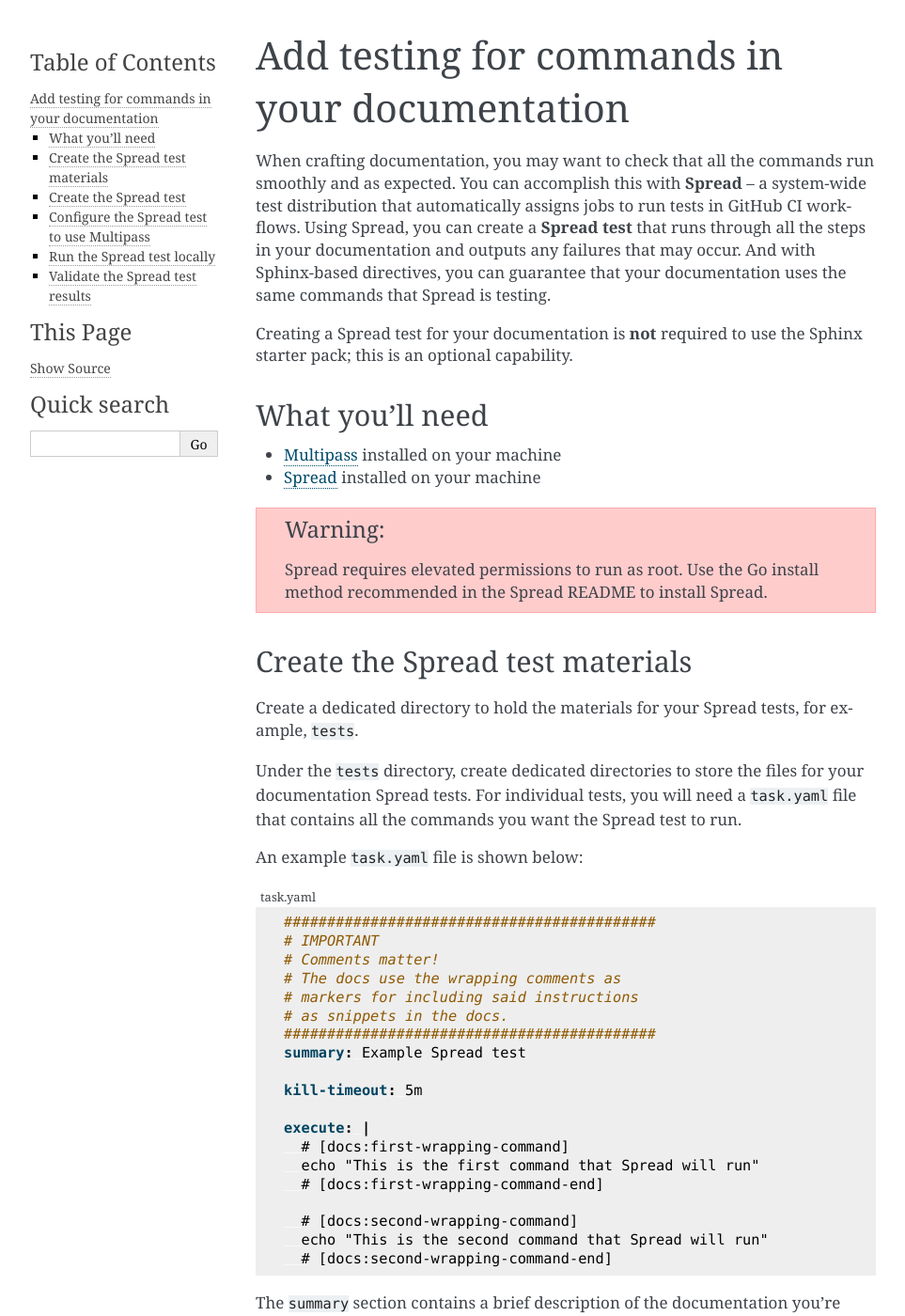
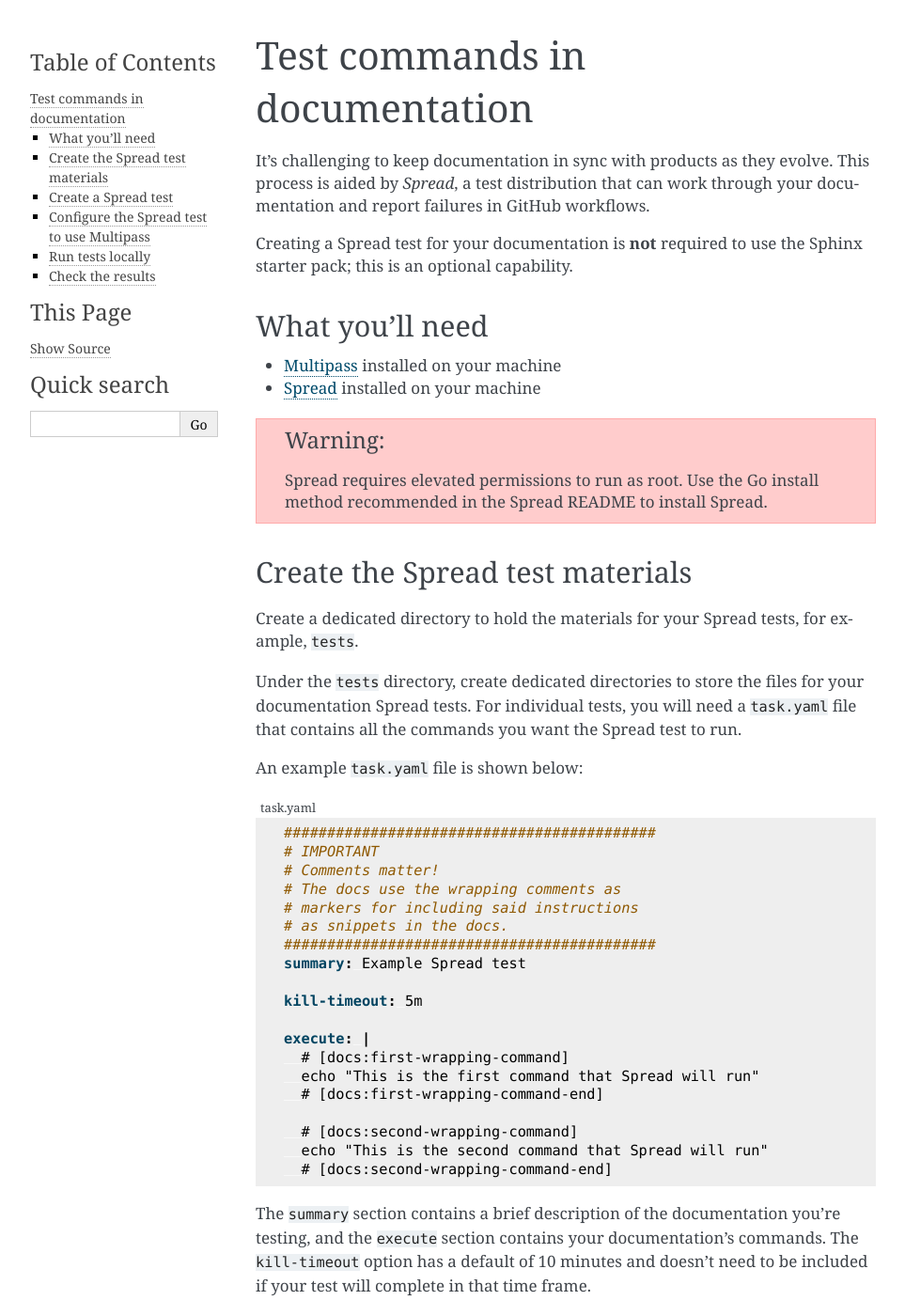
Before and after one commit to canonical/sphinx-docs-starter-pack, a Sphinx documentation site: the page built from docs/how-to/add-documentation-testing.rst, in a window 1280 px wide and 1400 px high. Shown: the whole window at 94% size, without its empty margins (148-1111 px from the left). Built offline with Sphinx 7.4.7, drawn with Linux system fonts in a browser that asks for light colours; pages that are not in the unit, such as notebooks, are missing from menus; some of the changed text lies outside the part shown.

Commit message:
Apply suggestions from code review
Co-authored-by: JJ Coldiron <jj.coldiron@canonical.com>

````diff
--- a/docs/how-to/add-documentation-testing.rst
+++ b/docs/how-to/add-documentation-testing.rst
@@ -1,15 +1,11 @@
 .. _how-to-add-documentation-testing:
 
-Add testing for commands in your documentation
-==============================================
+Test commands in documentation
+==============================
 
-When crafting documentation, you may want to check that all the commands
-run smoothly and as expected. You can accomplish this with
-**Spread** -- a system-wide test distribution that automatically assigns jobs to run
-tests in GitHub CI workflows. Using Spread, you can create a **Spread
-test** that runs through all the steps in your documentation and outputs
-any failures that may occur. And with Sphinx-based directives, you can guarantee that
-your documentation uses the same commands that Spread is testing.
+It's challenging to keep documentation in sync with products as they evolve. This
+process is aided by *Spread*, a test distribution that can work through your
+documentation and report failures in GitHub workflows.
 
 Creating a Spread test for your documentation is **not** required to use
 the Sphinx starter pack; this is an optional capability.
@@ -62,7 +58,7 @@ An example ``task.yaml`` file is shown below:
       # [docs:second-wrapping-command-end]
 
 The ``summary`` section contains a brief description of the documentation you're testing, and
-the ``execute`` section contains all the commands that your tutorial uses.
+the ``execute`` section contains your documentation's commands.
 The ``kill-timeout`` option has a default of 10 minutes and doesn't need to be
 included if your test will complete in that time frame.
 
@@ -97,8 +93,8 @@ you can include the exact commands from ``task.yaml`` in the tutorial file like
         :dedent: 2
         ```
 
-Create the Spread test
-----------------------
+Create a Spread test
+--------------------
 
 From the root of your project, create the file ``spread.yaml`` and insert the
 following contents:
@@ -110,7 +106,7 @@ following contents:
 
     path: /project_name
 
-Note that the ``project`` name should match the main directory's name.
+The ``project`` name should match the main directory's name.
 The ``path`` designates the directory where the Spread
 materials exist.
 
@@ -133,16 +129,17 @@ following section to the end of ``spread.yaml``:
 
 The ``suites`` section is how you tell Spread about the various Spread tests in
 your project along with the systems you want Spread to use.
-Spread looks in the ``project_name/tests`` directory for all Spread tests, and
-this example uses Ubuntu 24.04 for the system.
+In this example, Spread looks for tests in the ``project_name/tests`` directory and
+runs them on Ubuntu 24.04.
 
 Configure the Spread test to use Multipass
 ------------------------------------------
 
-Each job in Spread has a backend, or a way to obtain a machine on which to run
-your Spread test. The `Spread repository <https://github.com/canonical/spread>`_ contains
-more information on backends like Google or QEMU, but this guide sets up Multipass as
-a backend to run local tests.
+Each job in Spread has a backend, or a way to obtain a machine for running your Spread
+tests. Spread can run on various backends, like
+`Google <https://github.com/canonical/spread/blob/master/README.md#google>`__,
+`QEMU <https://github.com/canonical/spread/blob/master/README.md#qemu>`__, or, as this
+guide sets up, Multipass.
 
 Include the following ``backends`` section of ``spread.yaml`` between the ``path`` and
 ``suites`` sections:
@@ -203,16 +200,16 @@ The ``backends`` section contains the following pieces:
 * The backend is designated as ``type: adhoc`` as you must explicitly
   script the procedure to allocate and discard the Multipass VM.
 * The ``allocate`` section defines the image and name of the VM, launches the
-  VM, and then sets up the proper SSH permissions so that Spread can log in (using root)
-  into the VM and insert the Spread test. You also must tell Spread about the
+  VM, and sets up the proper SSH permissions Spread then logs in to the VM with
+  root permissions and inserts the Spread test. The last two lines tell Spread the
   IP address of the Multipass VM and set the environment variable ``ADDRESS``.
 * The ``discard`` section deletes the Multipass VM once the Spread test
   has finished running.
 * The ``systems`` key notes which systems the backend will use. Note that this key
   must match the ``systems`` used by at least one test under ``suites``.
 
-Run the Spread test locally
----------------------------
+Run tests locally
+-----------------
 
 List all available Spread tests in the code repository:
 
@@ -240,8 +237,8 @@ Spread test by specifying it like so:
 Depending on the complexity of your test, Spread can take several minutes to complete.
 The ``-vv -debug`` flags provide useful debugging information as the test runs.
 
-Validate the Spread test results
---------------------------------
+Check the results
+-----------------
 
 The terminal will output various messages about allocating the Multipass VM,
 connecting to the VM, sending the Spread test to the VM and executing the test.
````
